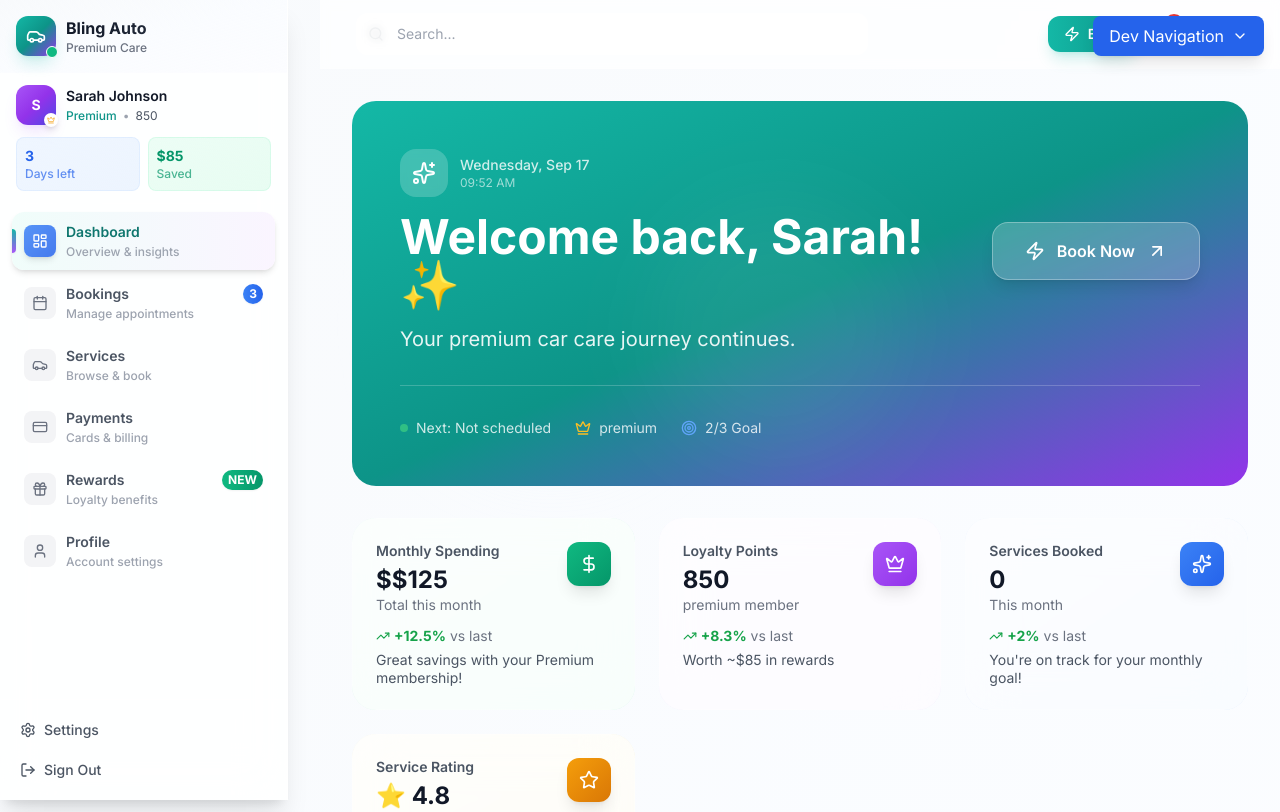
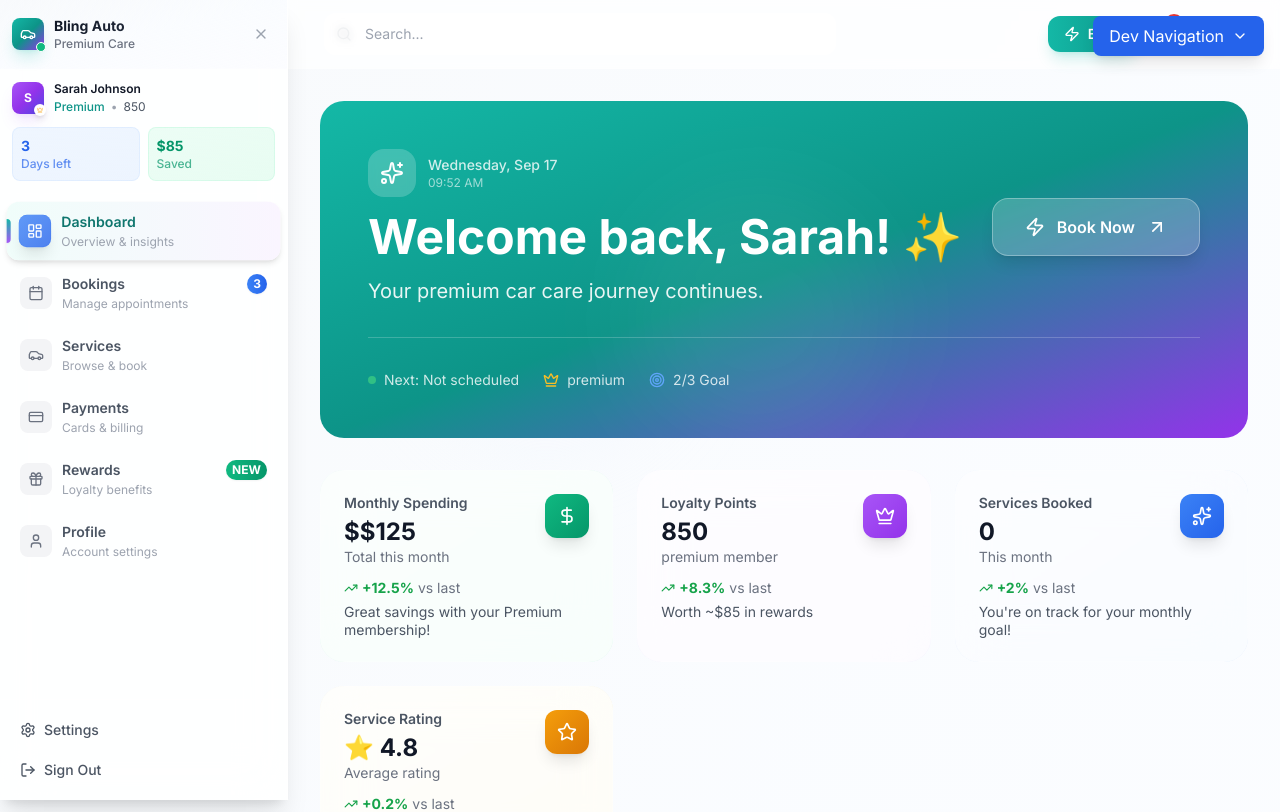
Before and after one commit to zakaria-lahyani/bling_auto, a Next.js app: page /client in a window 1280 px wide. Shown: the top 812 px of the page. Built offline with nearby package versions, Linux system fonts and the light colour scheme.

Commit message:
add dashboard client

```diff
--- a/src/shared/layouts/client/ClientLayout.tsx
+++ b/src/shared/layouts/client/ClientLayout.tsx
@@ -5,7 +5,7 @@
 
 'use client'
 
-import React, { useState, useEffect } from 'react'
+import React, { useState, useEffect, useCallback, useMemo, memo } from 'react'
 import Link from 'next/link'
 import { usePathname } from 'next/navigation'
 import {
@@ -46,6 +46,74 @@ interface ClientLayoutProps {
   notifications?: number
 }
 
+// Memoized Navigation Item Component
+const NavigationItem = memo<{
+  item: any
+  index: number
+  sidebarOpen: boolean
+  isActive: boolean
+}>(({ item, index, sidebarOpen, isActive }) => (
+  <Link
+    href={item.href}
+    className={`group relative flex items-center transition-all duration-300 hover:scale-[1.02] active:scale-95 ${
+      sidebarOpen
+        ? 'gap-2.5 px-3 py-2.5 rounded-xl'
+        : 'justify-center p-3 rounded-lg mx-1'
+    } ${
+      isActive
+        ? 'bg-gradient-to-r from-brand-50 to-purple-50 text-brand-700 shadow-md shadow-brand-500/8 transform scale-[1.01]'
+        : 'text-gray-600 hover:text-gray-900 hover:bg-white/50 hover:shadow-sm'
+    }`}
+    style={{ animationDelay: `${index * 50}ms` }}
+    title={!sidebarOpen ? item.label : undefined}
+  >
+    <div className={`relative p-2 rounded-lg transition-all duration-300 group-hover:scale-105 ${
+      isActive
+        ? `bg-gradient-to-br ${item.gradient} text-white shadow-lg shadow-${item.gradient.split('-')[1]}-500/25`
+        : 'bg-gray-100 group-hover:bg-gray-200 text-gray-500 group-hover:text-gray-700'
+    }`}>
+      <item.icon className="w-4 h-4 transition-transform duration-200 group-active:scale-90" />
+      {isActive && (
+        <div className="absolute inset-0 bg-white/20 rounded-lg animate-pulse"></div>
+      )}
+    </div>
+
+    {sidebarOpen && (
+      <div className="flex-1 min-w-0">
+        <div className="flex items-center justify-between">
+          <span className="text-sm font-semibold truncate">{item.label}</span>
+          {item.badge && (
+            <span className={`px-1.5 py-0.5 text-xs font-bold rounded-full flex-shrink-0 ml-1 ${
+              item.badge === 'NEW'
+                ? 'bg-gradient-to-r from-emerald-500 to-emerald-600 text-white shadow-sm'
+                : 'bg-gradient-to-r from-blue-500 to-blue-600 text-white shadow-sm'
+            }`}>
+              {item.badge}
+            </span>
+          )}
+        </div>
+        <p className="text-xs text-gray-400 mt-0.5 group-hover:text-gray-500 transition-colors truncate">
+          {item.description}
+        </p>
+      </div>
+    )}
+
+    {/* Active Indicator */}
+    {isActive && (
+      <div className={`absolute left-0 top-1/2 -translate-y-1/2 bg-gradient-to-b from-brand-500 to-purple-500 rounded-r-full shadow-sm ${
+        sidebarOpen ? 'w-1 h-6' : 'w-1.5 h-8'
+      }`}></div>
+    )}
+
+    {/* Hover Effect Overlay */}
+    <div className={`absolute inset-0 bg-gradient-to-r from-brand-500/3 to-purple-500/3 opacity-0 group-hover:opacity-100 transition-opacity duration-300 ${
+      sidebarOpen ? 'rounded-xl' : 'rounded-lg'
+    }`}></div>
+  </Link>
+))
+
+NavigationItem.displayName = 'NavigationItem'
+
 const ClientLayout: React.FC<ClientLayoutProps> = ({
   children,
   user = {
@@ -56,10 +124,29 @@ const ClientLayout: React.FC<ClientLayoutProps> = ({
   },
   notifications = 3
 }) => {
-  const [sidebarOpen, setSidebarOpen] = useState(false)
+  const pathname = usePathname()
+  const [sidebarOpen, setSidebarOpen] = useState(true)
   const [userMenuOpen, setUserMenuOpen] = useState(false)
   const [scrolled, setScrolled] = useState(false)
-  const pathname = usePathname()
+  const [isNavigating, setIsNavigating] = useState(false)
+  const [isPageTransitioning, setIsPageTransitioning] = useState(false)
+  const [currentPath, setCurrentPath] = useState(pathname)
+
+  // Initialize sidebar state from localStorage
+  useEffect(() => {
+    if (typeof window !== 'undefined') {
+      const savedSidebarState = localStorage.getItem('sidebarOpen')
+      if (savedSidebarState !== null) {
+        setSidebarOpen(JSON.parse(savedSidebarState))
+      }
+    }
+  }, [])
+
+  // Save sidebar state to localStorage when it changes
+  const handleSidebarToggle = useCallback((newState: boolean) => {
+    setSidebarOpen(newState)
+    localStorage.setItem('sidebarOpen', JSON.stringify(newState))
+  }, [])
 
   // Handle scroll effect
   useEffect(() => {
@@ -70,8 +157,8 @@ const ClientLayout: React.FC<ClientLayoutProps> = ({
     return () => window.removeEventListener('scroll', handleScroll)
   }, [])
 
-  // Navigation items with enhanced styling
-  const navigationItems = [
+  // Navigation items with enhanced styling - memoized for performance
+  const navigationItems = useMemo(() => [
     {
       icon: LayoutDashboard,
       label: 'Dashboard',
@@ -120,14 +207,14 @@ const ClientLayout: React.FC<ClientLayoutProps> = ({
       description: 'Account settings',
       gradient: 'from-rose-500 to-rose-600'
     }
-  ]
+  ], [])
 
-  const isActive = (href: string) => {
+  const isActive = useCallback((href: string) => {
     if (href === '/client') {
       return pathname === '/client'
     }
     return pathname.startsWith(href)
-  }
+  }, [pathname])
 
   const getMembershipIcon = () => {
     switch (user.membershipStatus?.toLowerCase()) {
@@ -153,11 +240,23 @@ const ClientLayout: React.FC<ClientLayoutProps> = ({
 
   const MembershipIcon = getMembershipIcon()
 
-  // Close sidebar on route change
+  // Handle navigation transitions smoothly
   useEffect(() => {
-    setSidebarOpen(false)
+    if (pathname !== currentPath) {
       setUserMenuOpen(false)
-  }, [pathname])
+      setIsPageTransitioning(true)
+
+      // Fade out current content, then fade in new content
+      const fadeOutTimer = setTimeout(() => {
+        setCurrentPath(pathname)
+        setIsPageTransitioning(false)
+      }, 150)
+
+      return () => {
+        clearTimeout(fadeOutTimer)
+      }
+    }
+  }, [pathname, currentPath])
 
   // Close user menu when clicking outside
   useEffect(() => {
@@ -182,50 +281,69 @@ const ClientLayout: React.FC<ClientLayoutProps> = ({
         <div className="absolute top-1/4 left-1/3 w-64 h-64 bg-gradient-to-br from-purple-400/3 to-pink-400/3 rounded-full blur-2xl animate-float"></div>
       </div>
 
-      {/* Refined Sidebar */}
-      <aside className={`fixed inset-y-0 left-0 z-50 w-64 sm:w-72 bg-white/85 backdrop-blur-xl border-r border-white/20 shadow-xl shadow-black/3 transform transition-all duration-500 ease-out lg:translate-x-0 flex flex-col ${
-        sidebarOpen ? 'translate-x-0' : '-translate-x-full'
+      {/* Sidebar */}
+      <aside
+        key="main-sidebar"
+        className={`fixed inset-y-0 left-0 z-50 bg-white/85 backdrop-blur-xl border-r border-white/20 shadow-xl shadow-black/3 transform transition-all duration-500 ease-out flex flex-col ${
+          sidebarOpen
+            ? 'w-64 sm:w-72 translate-x-0'
+            : 'w-16 -translate-x-full lg:translate-x-0'
         }`}>
 
-        {/* Logo Section - Refined and compact */}
+        {/* Logo/Toggle Section */}
         <div className="relative flex-shrink-0">
           <div className="absolute inset-0 bg-gradient-to-br from-brand-500/8 to-purple-500/8 backdrop-blur-sm"></div>
-          <div className="relative flex items-center gap-2.5 px-3 sm:px-4 py-3 sm:py-4 border-b border-white/15">
+          <div className="relative flex items-center justify-center px-3 py-4 border-b border-white/15">
+            {sidebarOpen ? (
+              // Expanded State
+              <div className="flex items-center gap-2.5 w-full">
                 <div className="relative">
-              <div className="w-8 sm:w-10 h-8 sm:h-10 bg-gradient-to-br from-brand-500 via-brand-600 to-purple-600 rounded-lg sm:rounded-xl flex items-center justify-center shadow-lg shadow-brand-500/20 transition-all duration-300">
-                <Car className="w-4 sm:w-5 h-4 sm:h-5 text-white" />
+                  <div className="w-8 h-8 bg-gradient-to-br from-brand-500 via-brand-600 to-purple-600 rounded-lg flex items-center justify-center shadow-lg shadow-brand-500/20">
+                    <Car className="w-4 h-4 text-white" />
                   </div>
-              <div className="absolute -bottom-0.5 -right-0.5 w-2.5 sm:w-3 h-2.5 sm:h-3 bg-emerald-500 border border-white rounded-full"></div>
+                  <div className="absolute -bottom-0.5 -right-0.5 w-2.5 h-2.5 bg-emerald-500 border border-white rounded-full"></div>
                 </div>
                 <div className="flex-1 min-w-0">
-              <h1 className="text-sm sm:text-base font-bold bg-gradient-to-r from-gray-900 to-gray-700 bg-clip-text text-transparent truncate">
+                  <h1 className="text-sm font-bold bg-gradient-to-r from-gray-900 to-gray-700 bg-clip-text text-transparent truncate">
                     Bling Auto
                   </h1>
-              <p className="text-xs text-gray-500 font-medium hidden sm:block">Premium Care</p>
+                  <p className="text-xs text-gray-500 font-medium">Premium Care</p>
                 </div>
-
                 <button
-              onClick={() => setSidebarOpen(false)}
-              className="lg:hidden p-1.5 text-gray-400 hover:text-gray-600 hover:bg-white/40 rounded-lg transition-all duration-200"
+                  onClick={() => handleSidebarToggle(false)}
+                  className="p-1.5 text-gray-400 hover:text-gray-600 hover:bg-white/40 rounded-lg transition-all duration-200"
+                  title="Collapse Sidebar"
                 >
                   <X className="w-4 h-4" />
                 </button>
               </div>
+            ) : (
+              // Collapsed State
+              <button
+                onClick={() => handleSidebarToggle(true)}
+                className="group p-2 bg-gradient-to-br from-brand-500 to-brand-600 text-white rounded-xl shadow-lg hover:shadow-xl hover:scale-110 transition-all duration-300"
+                title="Expand Sidebar"
+              >
+                <Menu className="w-5 h-5 group-hover:rotate-90 transition-transform duration-300" />
+              </button>
+            )}
+          </div>
         </div>
 
-        {/* User Profile Section - Refined and minimal */}
-        <div className="flex-shrink-0 px-3 sm:px-4 py-2.5 sm:py-3 border-b border-white/10">
-          <div className="flex items-center gap-2.5 mb-2 sm:mb-3">
+        {/* User Profile Section */}
+        {sidebarOpen ? (
+          <div className="flex-shrink-0 px-3 py-3 border-b border-white/10">
+            <div className="flex items-center gap-2.5 mb-3">
               <div className="relative">
-              <div className={`w-8 sm:w-10 h-8 sm:h-10 bg-gradient-to-br ${getMembershipGradient()} rounded-lg sm:rounded-xl flex items-center justify-center shadow-lg shadow-purple-500/15`}>
-                <span className="text-white font-bold text-xs sm:text-sm">{user.name.charAt(0)}</span>
+                <div className={`w-8 h-8 bg-gradient-to-br ${getMembershipGradient()} rounded-lg flex items-center justify-center shadow-lg shadow-purple-500/15`}>
+                  <span className="text-white font-bold text-xs">{user.name.charAt(0)}</span>
                 </div>
-              <div className="absolute -bottom-0.5 -right-0.5 w-3 sm:w-3.5 h-3 sm:h-3.5 bg-white rounded-full flex items-center justify-center shadow-md">
-                <MembershipIcon className="w-1.5 sm:w-2 h-1.5 sm:h-2 text-amber-500" />
+                <div className="absolute -bottom-0.5 -right-0.5 w-3 h-3 bg-white rounded-full flex items-center justify-center shadow-md">
+                  <MembershipIcon className="w-1.5 h-1.5 text-amber-500" />
                 </div>
               </div>
               <div className="flex-1 min-w-0">
-              <p className="font-semibold text-gray-900 text-xs sm:text-sm truncate">{user.name}</p>
+                <p className="font-semibold text-gray-900 text-xs truncate">{user.name}</p>
                 <div className="flex items-center gap-1.5 mt-0.5">
                   <span className="text-xs font-medium text-brand-600">{user.membershipStatus}</span>
                   <span className="text-xs text-gray-400">•</span>
@@ -234,8 +352,8 @@ const ClientLayout: React.FC<ClientLayoutProps> = ({
               </div>
             </div>
 
-          {/* Minimal Quick Stats */}
-          <div className="hidden sm:grid grid-cols-2 gap-2">
+            {/* Quick Stats */}
+            <div className="grid grid-cols-2 gap-2">
               <div className="p-2 bg-gradient-to-br from-blue-50 to-blue-100/50 rounded-lg backdrop-blur-sm border border-blue-200/30">
                 <div className="text-sm font-bold text-blue-600">3</div>
                 <div className="text-xs text-blue-600/70 font-medium">Days left</div>
@@ -246,57 +364,30 @@ const ClientLayout: React.FC<ClientLayoutProps> = ({
               </div>
             </div>
           </div>
-
-        {/* Navigation - Refined and compact */}
-        <nav className="flex-1 px-2.5 sm:px-3 py-1.5 sm:py-2 space-y-0.5 sm:space-y-1 overflow-y-auto min-h-0">
-          {navigationItems.map((item, index) => (
-            <Link
-              key={item.label}
-              href={item.href}
-              className={`group relative flex items-center gap-2.5 px-2 sm:px-3 py-2 sm:py-2.5 rounded-lg sm:rounded-xl font-medium transition-all duration-300 hover:scale-[1.01] ${
-                isActive(item.href)
-                  ? 'bg-gradient-to-r from-brand-50 to-purple-50 text-brand-700 shadow-md shadow-brand-500/8'
-                  : 'text-gray-600 hover:text-gray-900 hover:bg-white/50 hover:shadow-sm'
-              }`}
-              style={{ animationDelay: `${index * 50}ms` }}
-            >
-              <div className={`relative p-1.5 sm:p-2 rounded-md sm:rounded-lg transition-all duration-300 group-hover:scale-105 ${
-                isActive(item.href)
-                  ? `bg-gradient-to-br ${item.gradient} text-white shadow-md`
-                  : 'bg-gray-100 group-hover:bg-gray-200 text-gray-500'
-              }`}>
-                <item.icon className="w-3.5 sm:w-4 h-3.5 sm:h-4" />
-                {isActive(item.href) && (
-                  <div className="absolute inset-0 bg-white/15 rounded-md sm:rounded-lg"></div>
-                )}
+        ) : (
+          <div className="flex-shrink-0 px-3 py-3 border-b border-white/10 flex justify-center">
+            <div className="relative">
+              <div className={`w-8 h-8 bg-gradient-to-br ${getMembershipGradient()} rounded-lg flex items-center justify-center shadow-lg shadow-purple-500/15`}>
+                <span className="text-white font-bold text-xs">{user.name.charAt(0)}</span>
               </div>
-
-              <div className="flex-1 min-w-0">
-                <div className="flex items-center justify-between">
-                  <span className="text-xs sm:text-sm font-semibold truncate">{item.label}</span>
-                  {item.badge && (
-                    <span className={`px-1.5 py-0.5 text-xs font-bold rounded-full flex-shrink-0 ml-1 ${
-                      item.badge === 'NEW'
-                        ? 'bg-gradient-to-r from-emerald-500 to-emerald-600 text-white shadow-sm'
-                        : 'bg-gradient-to-r from-blue-500 to-blue-600 text-white shadow-sm'
-                    }`}>
-                      {item.badge}
-                    </span>
-                  )}
+              <div className="absolute -bottom-0.5 -right-0.5 w-3 h-3 bg-white rounded-full flex items-center justify-center shadow-md">
+                <MembershipIcon className="w-1.5 h-1.5 text-amber-500" />
               </div>
-                <p className="text-xs text-gray-400 mt-0.5 group-hover:text-gray-500 transition-colors truncate hidden sm:block">
-                  {item.description}
-                </p>
             </div>
-
-              {/* Active Indicator - Refined */}
-              {isActive(item.href) && (
-                <div className="absolute left-0 top-1/2 -translate-y-1/2 w-1 h-6 bg-gradient-to-b from-brand-500 to-purple-500 rounded-r-full shadow-sm"></div>
+          </div>
         )}
 
-              {/* Hover Effect Overlay */}
-              <div className="absolute inset-0 bg-gradient-to-r from-brand-500/3 to-purple-500/3 rounded-lg sm:rounded-xl opacity-0 group-hover:opacity-100 transition-opacity duration-300"></div>
-            </Link>
+        {/* Navigation */}
+        <nav className="flex-1 px-2 py-2 space-y-1 overflow-y-auto min-h-0">
+          {navigationItems.map((item, index) => (
+            <NavigationItem
+              key={`nav-${item.href}`}
+              item={item}
+              index={index}
+              sidebarOpen={sidebarOpen}
+              isActive={isActive(item.href)}
+              isNavigating={isNavigating}
+            />
           ))}
         </nav>
 
@@ -318,7 +409,7 @@ const ClientLayout: React.FC<ClientLayoutProps> = ({
       </aside>
 
       {/* Main Content Area */}
-      <div className="lg:ml-72 xl:ml-80 transition-all duration-300">
+      <div className={`${sidebarOpen ? 'lg:ml-72' : 'lg:ml-16'}`} style={{ transition: 'none' }}>
         {/* Refined Header */}
         <header className={`sticky top-0 z-40 transition-all duration-500 ${
           scrolled
@@ -327,12 +418,13 @@ const ClientLayout: React.FC<ClientLayoutProps> = ({
         }`}>
           <div className="flex items-center justify-between px-4 lg:px-6 py-3">
 
-            {/* Mobile Menu Button */}
+            {/* Sidebar Toggle Button - Mobile Only (Desktop uses collapsed strip) */}
             <button
-              onClick={() => setSidebarOpen(true)}
-              className="lg:hidden group p-2 text-gray-400 hover:text-gray-600 hover:bg-white/50 rounded-lg transition-all duration-200"
+              onClick={() => handleSidebarToggle(!sidebarOpen)}
+              className="lg:hidden group p-2 text-gray-400 hover:text-gray-600 hover:bg-white/50 rounded-lg transition-all duration-200 flex items-center gap-2"
+              title={sidebarOpen ? "Hide Sidebar" : "Show Sidebar"}
             >
-              <Menu className="w-5 h-5 group-hover:rotate-90 transition-transform duration-300" />
+              <Menu className={`w-5 h-5 transition-all duration-300 ${sidebarOpen ? 'rotate-90' : 'group-hover:rotate-90'}`} />
             </button>
 
             {/* Compact Search Bar */}
@@ -435,7 +527,13 @@ const ClientLayout: React.FC<ClientLayoutProps> = ({
 
         {/* Enhanced Page Content */}
         <main className="relative">
-          <div className="px-6 lg:px-8 py-8">
+          <div
+            key={currentPath}
+            className={`px-6 lg:px-8 py-8 transition-opacity duration-150 ease-in-out ${
+              isPageTransitioning ? 'opacity-0' : 'opacity-100'
+            }`}
+            style={{ transform: 'none' }}
+          >
             {children}
           </div>
         </main>
@@ -445,7 +543,7 @@ const ClientLayout: React.FC<ClientLayoutProps> = ({
       {sidebarOpen && (
         <div
           className="fixed inset-0 bg-black/30 backdrop-blur-sm z-40 lg:hidden animate-in fade-in duration-300"
-          onClick={() => setSidebarOpen(false)}
+          onClick={() => handleSidebarToggle(false)}
         />
       )}
 
--- a/src/views/client/BookingFlow.tsx
+++ b/src/views/client/BookingFlow.tsx
@@ -314,12 +314,14 @@ const BookingFlow: React.FC<BookingFlowProps> = ({
                       {service.duration}
                     </div>
                   </div>
+                    </div>
 
                   {selectedService?.id === service.id && (
                     <div className="absolute -top-2 -right-2 w-6 h-6 bg-brand-500 rounded-full flex items-center justify-center">
                       <CheckCircle className="w-4 h-4 text-white" />
                     </div>
                   )}
+                  </div>
                 </div>
               ))}
             </div>
```
Lines whose indentation alone changed are shown as unchanged.
